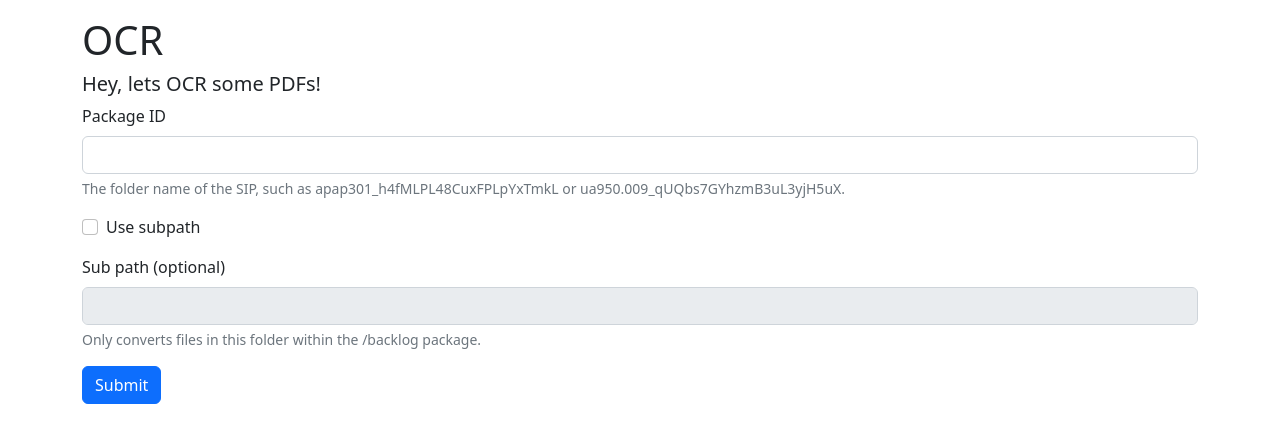
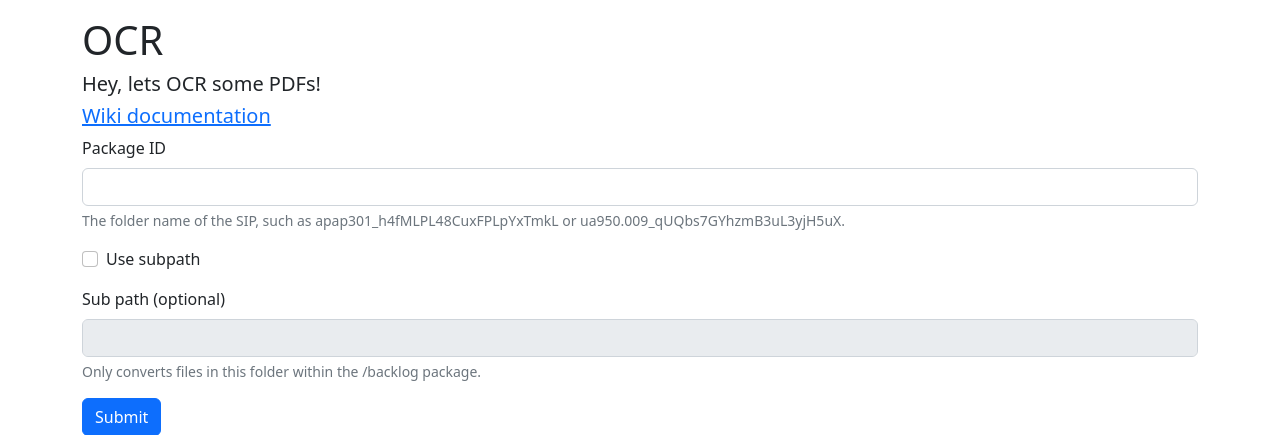
Before and after one commit to UAlbanyArchives/processing, a Flask app: page /ocr in a window 1280 px wide. Shown: the part 56-491 px from the top of the page. Run offline with Flask 2, Linux system fonts and the light colour scheme; some libraries are stand-ins or nearby versions.

Commit message:
added wiki link to OCR form

```diff
--- a/templates/ocr.html
+++ b/templates/ocr.html
@@ -5,6 +5,10 @@
   <h1>OCR</h1>
   <div class="h5">
     Hey, lets OCR some PDFs!
+  </div>
+
+  <div class="h5">
+    <a href="https://wiki.albany.edu/display/SCA/OCRing+PDFs">Wiki documentation</a>
   </div>
 
   <form action="/ocr" method="post">
```
